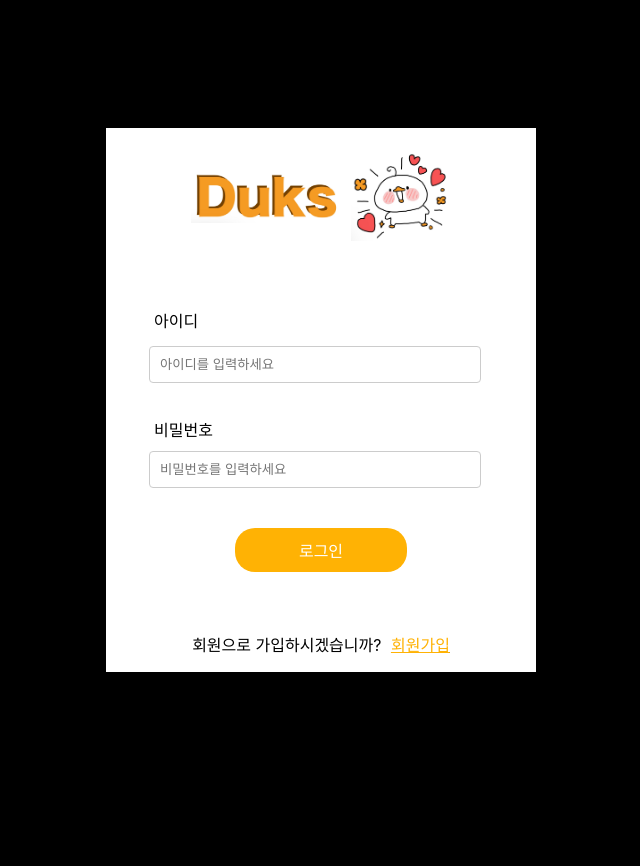
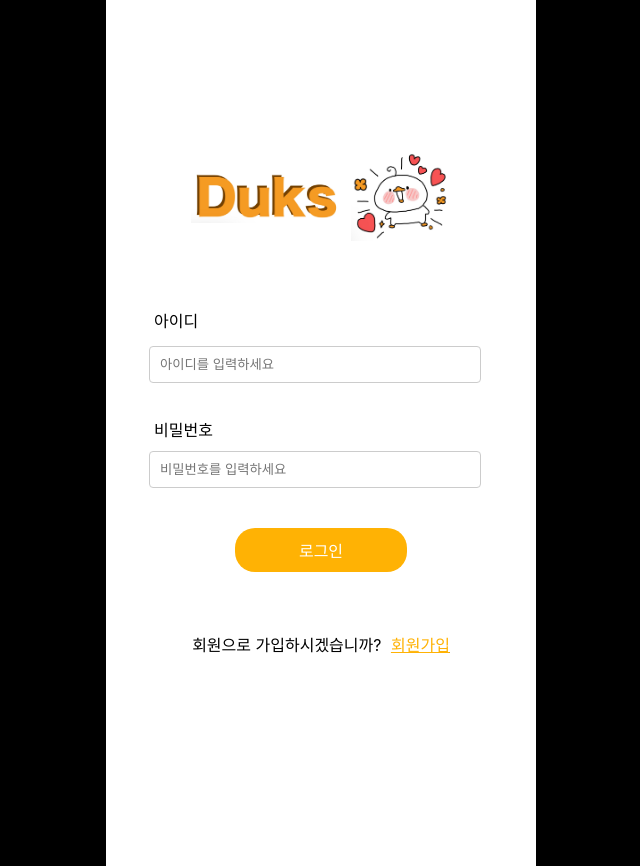
Before and after one commit to 2024-DUKS/duks_FE, a React (Create React App) app in the folder duks_fe/: page /join in a window 1280 px wide. Shown: the whole page, without its empty margins (319-959 px from the left). Before the commit the page ends 800 px from the top, so only its background shows below. Built offline with nearby package versions, Linux system fonts and the light colour scheme.

Commit message:
페이지 컨테이너 크기 수정

```diff
--- a/duks_fe/src/styles/JoinStyle.js
+++ b/duks_fe/src/styles/JoinStyle.js
@@ -11,7 +11,9 @@ export const BackgroundWrapper = styled.div`
 // 로그인 페이지 컨테이너
 export const LoginContainer = styled.div`
   width: 430px;
+  height: 932px;
   background-color: black;
+
   display: flex;
   flex-direction: column;
   justify-content: flex-start; /* 상단부터 정렬 */
@@ -20,13 +22,16 @@ export const LoginContainer = styled.div`
 
 // 내부 div
 export const InnerDiv = styled.div`
-  width: 100%;
+  width: 430px;
+  height: 932px;
   background-color: #ffffff;
 
+  /* Flexbox 설정 */
   display: flex;
   flex-direction: column; /* 세로 방향으로 배치 */
   align-items: center; /* 수평 중앙 정렬 */
   position: relative;
+  justify-content: center;
 `;
 
 // 로고 및 추가 이미지를 위한 컨테이너
--- a/duks_fe/src/styles/SignUpStyle.js
+++ b/duks_fe/src/styles/SignUpStyle.js
@@ -69,8 +69,8 @@ export const BackButton = styled.button`
 export const Title = styled.h2`
   display: flex;
   font-size: 18px;
-  justify-content: center; /* 수평 중앙 정렬 */
-  align-items: center;     /* 수직 중앙 정렬 */
+  justify-content: center; /* 수직 중앙 정렬 */
+  align-items: center;     /* 수평 중앙 정렬 */
   height: 100%;            /* 높이를 100%로 설정하여 전체 영역 차지 */
   margin: 0;              /* 기본 마진 제거 */
   margin-right: 50px;
```
